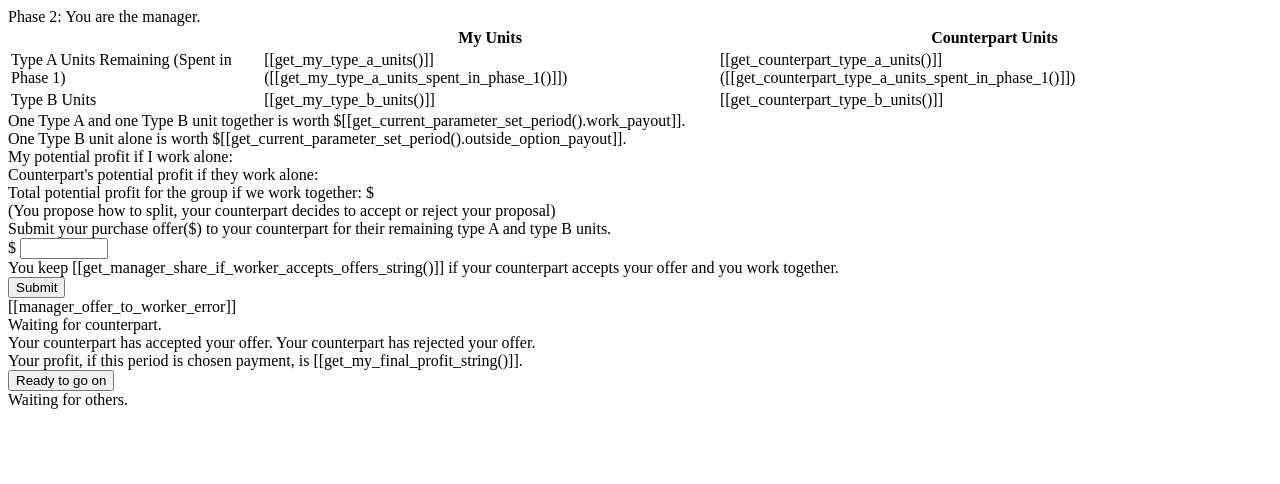
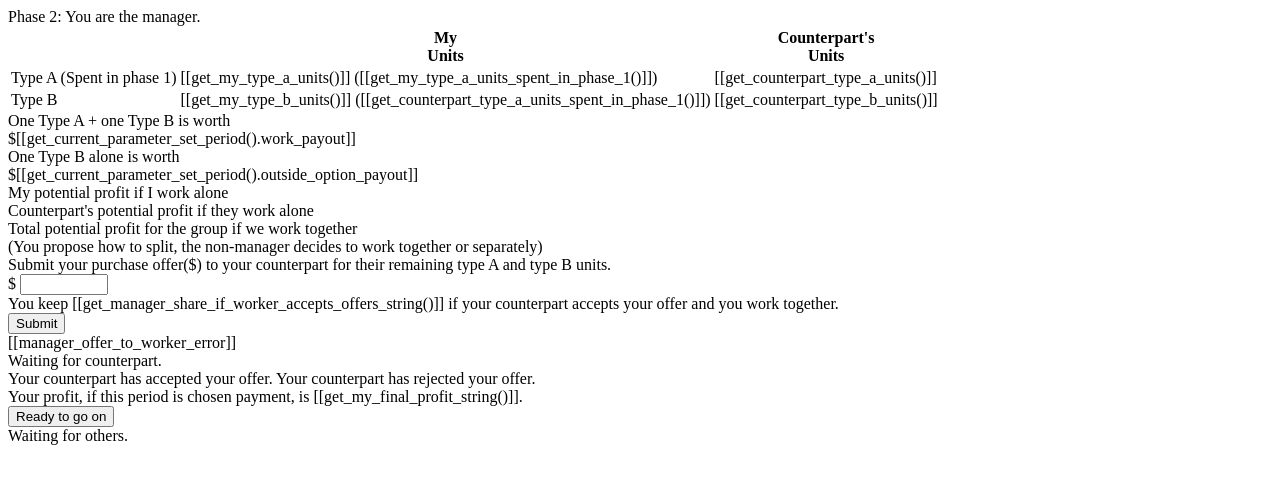
Before and after one commit to jeffreykirchner/manager_contest, a Django app: template main/templates/subject/subject_home/phase_2_manager/phase_2_manager_card.html in a window 1280 px wide. Shown: the top 484 px of the page. Run offline with Django 3.2, Linux system fonts and the light colour scheme; the template is opened without the code that fills it, so the values that code supplies are empty; parts of the project's set-up code (start-up, migrations or seed data) failed here and were passed over.

Commit message:
Enhance UI for phase cards; center-align input fields, improve profit display formatting, and update potential profit sections for clarity.

```diff
--- a/main/templates/subject/subject_home.html
+++ b/main/templates/subject/subject_home.html
@@ -48,6 +48,7 @@
 
     .transfer_model_input{
         width: 6em;
+        text-align: center;
     }
 
 </style>
--- a/main/templates/subject/subject_home/phase_2_manager/phase_2_manager_card.html
+++ b/main/templates/subject/subject_home/phase_2_manager/phase_2_manager_card.html
@@ -9,7 +9,7 @@
     </div>
     <div class="card-body">
         <!-- units table -->
-        <div class="row justify-content-center" >
+        <div class="row justify-content-center fs-5" >
             <div class="col-auto">
                 <table class="table table-condensed">
                     <thead>
@@ -17,11 +17,11 @@
                             <th scope="col" class = "">
 
                             </th>
-                            <th scope="col" class = "">
-                                My Units
+                            <th scope="col" class = "text-center">
+                                My<br>Units
                             </th>
-                            <th scope="col" class = "">
-                                Counterpart Units
+                            <th scope="col" class = "text-center">
+                                Counterpart's<br>Units
                             </th>
 
                         </tr>
@@ -29,21 +29,21 @@
                     <tbody >
                         <tr>
                             <td class="fw-bold" >
-                               Type A Units Remaining (Spent in Phase 1)
+                               Type A (Spent in phase 1)
                             </td>
                             <td class="text-center">
                                [[get_my_type_a_units()]] ([[get_my_type_a_units_spent_in_phase_1()]])
                             </td>
                             <td class="text-center">
-                                [[get_counterpart_type_a_units()]] ([[get_counterpart_type_a_units_spent_in_phase_1()]])
+                                [[get_counterpart_type_a_units()]]
                             </td>
                         </tr>
                         <tr>
                             <td class="fw-bold" >
-                               Type B Units
+                               Type B
                             </td>
                             <td class="text-center">
-                                [[get_my_type_b_units()]]
+                                [[get_my_type_b_units()]] ([[get_counterpart_type_a_units_spent_in_phase_1()]])
                             </td>
                             <td class="text-center">
                                 [[get_counterpart_type_b_units()]]
@@ -56,34 +56,60 @@
         </div>
 
         <!-- units values -->
-        <div class="row justify-content-center mt-4" >
-            <div class="col-auto text-center">
-                One Type A and one Type B unit together is worth $[[get_current_parameter_set_period().work_payout]].
+        <div class="row justify-content-center mt-2 fs-5" >
+            <div class="col-6 text-center">
+                One Type A + one Type B is worth
+                <div class="row justify-content-center" >
+                    <div class="col-6 text-center border rounded fs-4 pt-2 pb-2">
+                        $[[get_current_parameter_set_period().work_payout]]
+                    </div>
                 </div>
             </div>
 
-        <div class="row justify-content-center mt-2" >
-            <div class="col-auto text-center">
-                One Type B unit alone is worth $[[get_current_parameter_set_period().outside_option_payout]].
+            <div class="col-6 text-center">
+                One Type B alone is worth
+                <div class="row justify-content-center" >
+                    <div class="col-6 text-center border rounded fs-4 pt-2 pb-2">
+                        $[[get_current_parameter_set_period().outside_option_payout]]
+                    </div>
+                </div>
             </div>
         </div>
 
-        <div class="row justify-content-center mt-4" >
-            <div class="col-auto text-center">
-                My potential profit if I work alone: <span v-html="get_total_player_value_string(get_player_number())"></span>
+        <!-- potential profits alone-->
+        <div class="row justify-content-center mt-4 fs-5" >
+            <div class="col-6 text-center">
+                My potential profit if I work alone
+                <div class="row justify-content-center" >
+                     <div class="col-10 text-center border rounded">
+                         <span v-html="get_total_player_value_string(get_player_number())"></span>
+                     </div>
+                </div>
+            </div>
+            <div class="col-6 text-center">
+                Counterpart's potential profit if they work alone
+                <div class="row justify-content-center" >
+                     <div class="col-10 text-center border rounded">
+                         <span v-html="get_total_player_value_string(get_player_number() == 1 ? 2 : 1)"></span>
+                     </div>
+                </div>
             </div>
         </div>
 
-        <div class="row justify-content-center mt-2" >
-            <div class="col-auto text-center">
-                Counterpart's potential profit if they work alone: <span v-html="get_total_player_value_string(get_player_number() == 1 ? 2 : 1)"></span><br>
+        <!-- potential profits together -->
+        <div class="row justify-content-center mt-4" >
+            <div class="col-auto text-center fs-5">
+                Total potential profit for the group if we work together
+                <div class="row justify-content-center" >
+                     <div class="col-10 text-center border rounded">
+                        <span v-html="get_total_value_value_string()"></span>
                      </div>
                 </div>
-
-        <div class="row justify-content-center mt-2" >
+                <div class="row justify-content-center" >
                      <div class="col-auto text-center">
-                Total potential profit for the group if we work together: $<span v-html="get_total_value_value_string()"></span><br>
-                (You propose how to split, your counterpart decides to accept or reject your proposal)
+                        (You propose how to split, the non-manager decides to work together or separately)
+                     </div>
+                </div>
             </div>
         </div>
 
@@ -144,7 +170,7 @@
                 </div>
             </div>
         </div>
-        <div v-if="get_current_group().phase == 'Review'">
+        <div v-if="get_current_group().phase == 'Review'" class="fs-5 fw-bold">
             <div class="row justify-content-center mt-4">
                 <div class="col-auto text-center">
                     <span v-if="get_current_group().manager_offer_accepted == 'accept'">
```
Also changed, not shown: main/templates/subject/subject_home/helpers.js (+20 -18 lines), main/templates/subject/subject_home/phase_1/phase_1_card.html (+28 -11 lines), main/templates/subject/subject_home/phase_2_worker/phase_2_worker_card.html (+59 -20 lines). Lines whose indentation alone changed are shown as unchanged.
